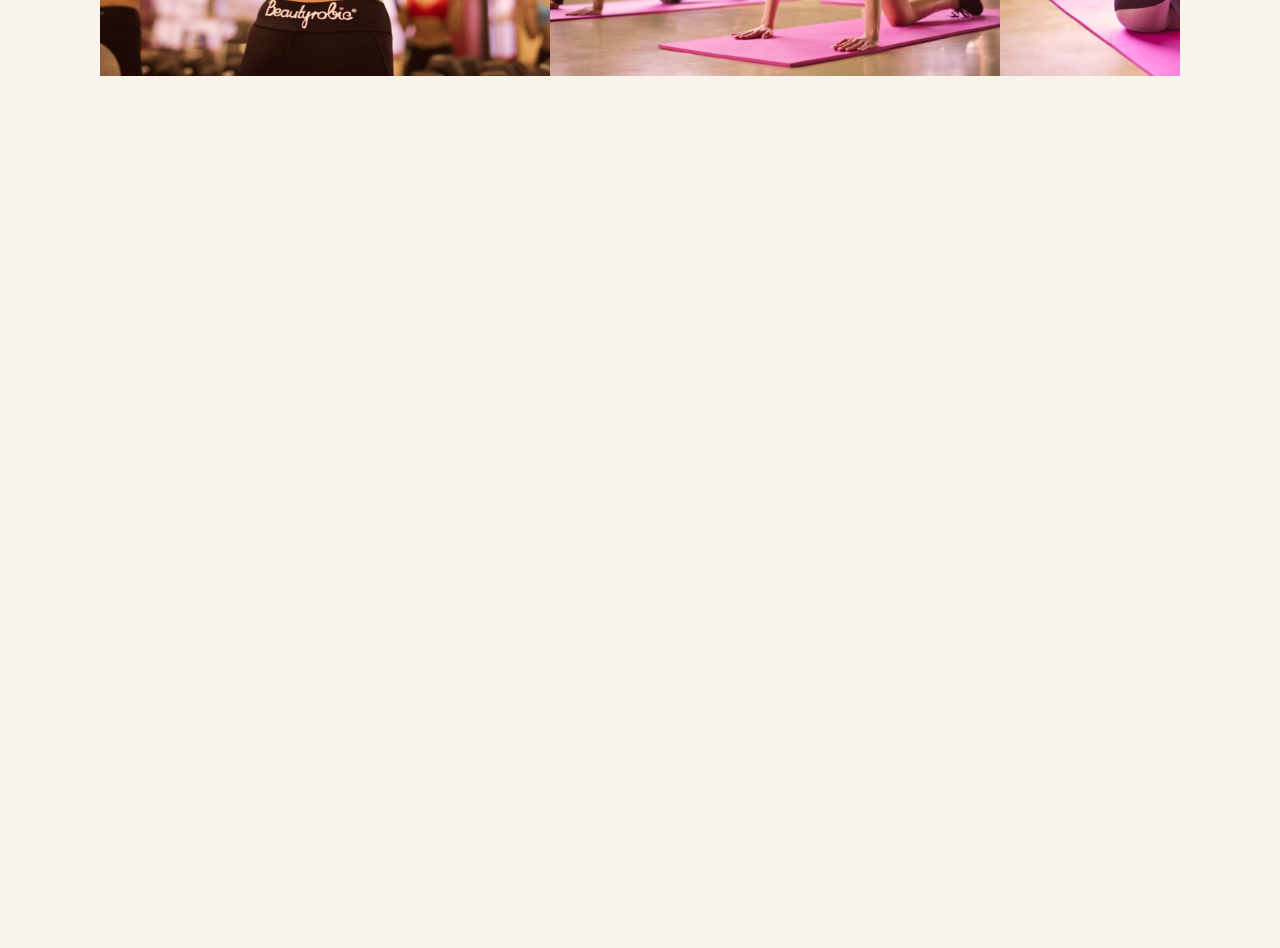
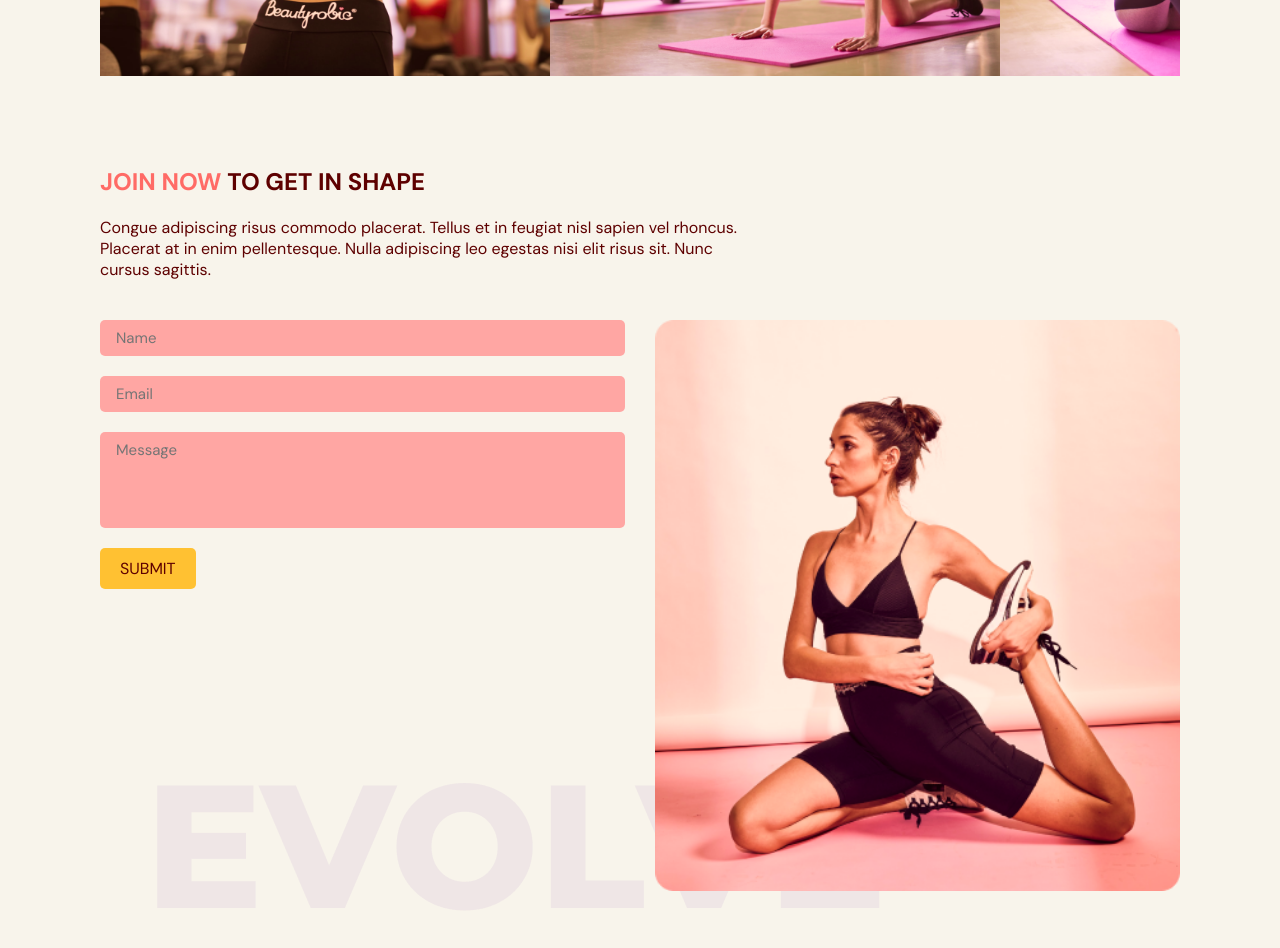
Before and after one commit to gio797/fitness-app, a React (Vite) app: page / in a window 1280 px wide. Shown: the part 2260-3208 px from the top of the page. Before the commit the page ends 2386 px from the top, so only its background shows below. Built offline with nearby package versions, Linux system fonts and the light colour scheme.

Commit message:
add contact page with form

```diff
--- a/package.json
+++ b/package.json
@@ -15,6 +15,7 @@
     "react": "^18.2.0",
     "react-anchor-link-smooth-scroll": "^1.0.12",
     "react-dom": "^18.2.0",
+    "react-hook-form": "^7.47.0",
     "react-icons": "^4.11.0"
   },
   "devDependencies": {
--- a/src/App.tsx
+++ b/src/App.tsx
@@ -4,6 +4,7 @@ import { SelectedPage } from "./shared/type";
 import Home from "./components/home/Home";
 import Benefits from "./components/benefits/Benefits";
 import OurClasses from "./components/ourClasses/OurClasses";
+import ContactUs from "./components/contactUs/ContactUs";
 
 function App() {
   const [selectedPage, setSelectedPage] = useState<SelectedPage>(
@@ -38,6 +39,7 @@ function App() {
       <Home setSelectedPage={setSelectedPage} />
       <Benefits setSelectedPage={setSelectedPage} />
       <OurClasses setSelectedPage={setSelectedPage} />
+      <ContactUs setSelectedPage={setSelectedPage} />
     </div>
   );
 }
--- /dev/null
+++ b/src/components/contactUs/ContactUs.tsx
@@ -0,0 +1,144 @@
+import { motion } from "framer-motion";
+import { SelectedPage } from "../../shared/type";
+import "./contactUs.css";
+import { useForm } from "react-hook-form";
+import ContactUsPageGraphic from "../../assets/ContactUsPageGraphic.png";
+import useMediaQuery from "../../hooks/useMediaQuery";
+import HText from "../../shared/hText/HText";
+
+type Props = {
+  setSelectedPage: (value: SelectedPage) => void;
+};
+
+function ContactUs({ setSelectedPage }: Props) {
+  const isAboveMediumScreen = useMediaQuery("(min-width:1060px");
+
+  const {
+    register,
+    trigger,
+    formState: { errors },
+  } = useForm();
+
+  async function handleSubmit(e: any) {
+    const isValid = await trigger();
+    if (!isValid) {
+      e.preventDefault();
+    }
+  }
+
+  return (
+    <section
+      id="contactus"
+      className={isAboveMediumScreen ? "contactUs-wide-screen" : "contactUs"}
+    >
+      <motion.div
+        onViewportEnter={() => setSelectedPage(SelectedPage.ContactUs)}
+      >
+        <motion.div
+          className="contactUs-header"
+          initial="hidden"
+          whileInView="visible"
+          viewport={{ once: true, amount: 0.5 }}
+          transition={{ duration: 0.5 }}
+          variants={{
+            hidden: { opacity: 0, x: -50 },
+            visible: { opacity: 1, x: 0 },
+          }}
+        >
+          <HText>
+            <span>JOIN NOW</span> TO GET IN SHAPE
+          </HText>
+          <p className="contactUs-text">
+            Congue adipiscing risus commodo placerat. Tellus et in feugiat nisl
+            sapien vel rhoncus. Placerat at in enim pellentesque. Nulla
+            adipiscing leo egestas nisi elit risus sit. Nunc cursus sagittis.
+          </p>
+        </motion.div>
+        <motion.div
+          className="form-wrapper"
+          initial="hidden"
+          whileInView="visible"
+          viewport={{ once: true, amount: 0.5 }}
+          transition={{ duration: 0.5 }}
+          variants={{
+            hidden: { opacity: 0, y: 50 },
+            visible: { opacity: 1, y: 0 },
+          }}
+        >
+          <form
+            target="_blank"
+            onSubmit={handleSubmit}
+            method="POST"
+            action="https://formsubmit.co/2109274d974f05d4df887d0c6649b33d "
+          >
+            <input
+              type="text"
+              placeholder="Name"
+              {...register("name", {
+                required: true,
+                maxLength: 100,
+              })}
+            />
+            {errors.name && (
+              <p>
+                {errors.name.type === "required" && "This field is required"}
+                {errors.name.type === "maxLength" &&
+                  "Max length is 100 characters"}
+              </p>
+            )}
+
+            <input
+              type="email"
+              placeholder="Email"
+              {...register("email", {
+                required: true,
+                pattern: /^[A-Z0-9._%+-]+@[A-Z0-9.-]+\.[A-Z]{2,}$/i,
+              })}
+            />
+            {errors.email && (
+              <p>
+                {errors.email.type === "required" && "This field is required"}
+                {errors.email.type === "pattern" && "Invalid email address"}
+              </p>
+            )}
+
+            <textarea
+              rows={4}
+              cols={50}
+              placeholder="Message"
+              {...register("message", {
+                required: true,
+                maxLength: 2000,
+              })}
+            />
+            {errors.message && (
+              <p>
+                {errors.message.type === "required" && "This field is required"}
+                {errors.message.type === "maxLength" &&
+                  "Max length is 2000 characters"}
+              </p>
+            )}
+            <button type="submit" className="submit-btn">
+              SUBMIT
+            </button>
+          </form>
+          <motion.div
+            className="contactUs-image-wrapper"
+            initial="hidden"
+            whileInView="visible"
+            viewport={{ once: true, amount: 0.5 }}
+            transition={{ delay: 0.2, duration: 0.5 }}
+            variants={{
+              hidden: { opacity: 0, y: 50 },
+              visible: { opacity: 1, y: 0 },
+            }}
+          >
+            <img src={ContactUsPageGraphic} alt="girl training" />
+          </motion.div>
+        </motion.div>
+      </motion.div>
+    </section>
+  );
+}
+
+export default ContactUs;
--- /dev/null
+++ b/src/components/contactUs/contactUs.css
@@ -0,0 +1,85 @@
+.contactUs {
+  padding: 20px;
+}
+
+.contactUs-wide-screen {
+  padding: 20px 100px;
+}
+
+.contactUs-header span {
+  color: var(--primary-500);
+}
+
+.form-wrapper {
+  margin: 40px 0;
+  display: flex;
+  flex-direction: column;
+  justify-content: space-between;
+  gap: 30px;
+}
+
+form {
+  display: flex;
+  flex-direction: column;
+  gap: 20px;
+  width: 100%;
+}
+
+form input,
+form textarea {
+  font-size: 15px;
+  font-family: inherit;
+  background-color: var(--primary-300);
+  border-radius: 5px;
+  border: none;
+  padding: 8px 16px;
+  color: var(--gray-500);
+}
+
+form textarea {
+  resize: none;
+}
+
+form button {
+  background-color: var(--secondary-500);
+  border: none;
+  padding: 10px 20px;
+  border-radius: 5px;
+  color: inherit;
+  width: fit-content;
+  font-family: inherit;
+  font-size: 16px;
+}
+
+form button:hover {
+  color: white;
+  cursor: pointer;
+  transition: 500ms;
+}
+
+.contactUs-image-wrapper {
+  width: 100%;
+  position: relative;
+  z-index: 30;
+}
+
+.contactUs-image-wrapper img {
+  width: 100%;
+}
+@media screen and (min-width: 1060px) {
+  .form-wrapper {
+    flex-direction: row;
+  }
+
+  .contactUs-text {
+    width: 60%;
+  }
+
+  .contactUs-image-wrapper::before {
+    position: absolute;
+    content: url("../../assets/EvolveText.png");
+    z-index: -1;
+    bottom: -20px;
+    right: 300px;
+  }
+}
--- a/src/components/ourClasses/Class.tsx
+++ b/src/components/ourClasses/Class.tsx
@@ -10,8 +10,8 @@ function Class({ name, description, image }: Props) {
   return (
     <li className="class">
       <div className="class-overlay">
-        <p>{name}</p>
-        <p>{description}</p>
+        <p className="class-overlay-name">{name}</p>
+        <p className="class-overlay-text">{description}</p>
       </div>
       <img src={image} alt={image} />
     </li>
--- a/src/components/ourClasses/class.css
+++ b/src/components/ourClasses/class.css
@@ -13,7 +13,8 @@
   flex-direction: column;
   align-items: center;
   justify-content: center;
-  height: 380px;
+
+  height: 340px;
   width: 450px;
   white-space: normal;
   background-color: var(--primary-500);
@@ -26,3 +27,7 @@
   opacity: 0.9;
   transition: 500ms;
 }
+
+.class-overlay-name {
+  font-size: 20px;
+}
```
Also changed, not shown: 1 other file (tests, documents, lock files or other folders).
